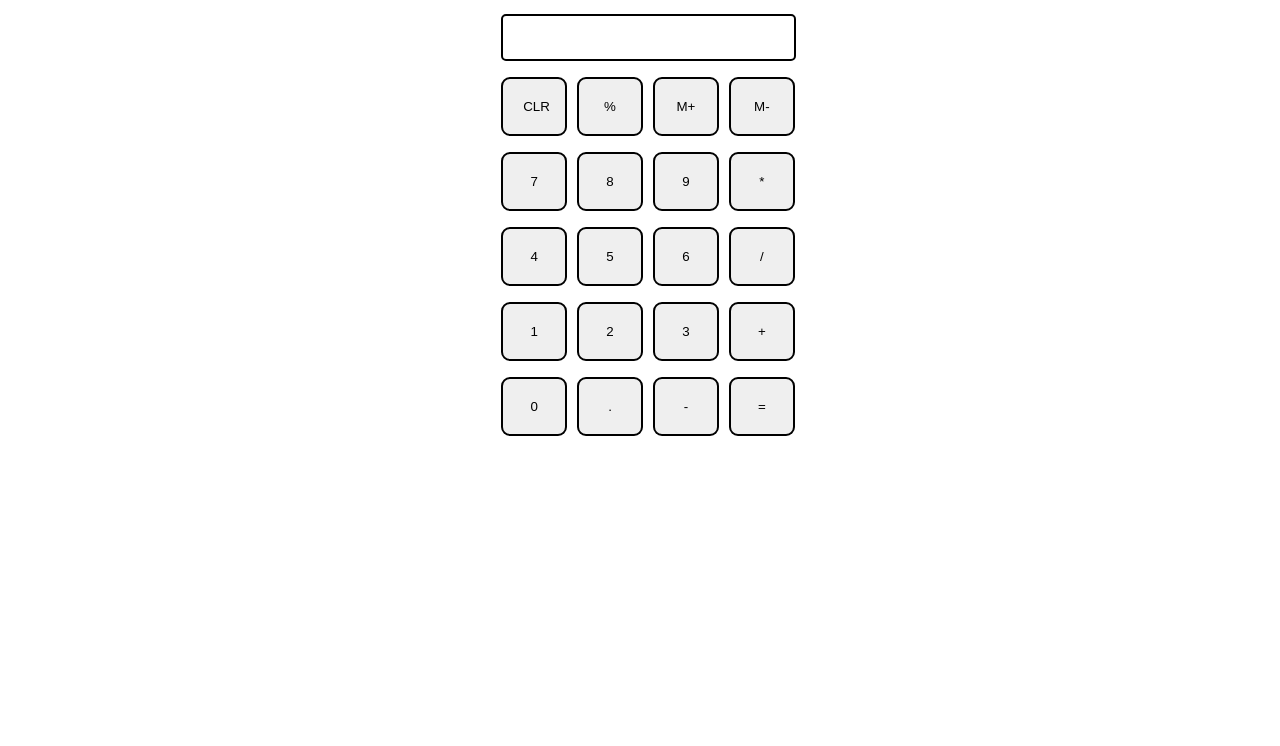
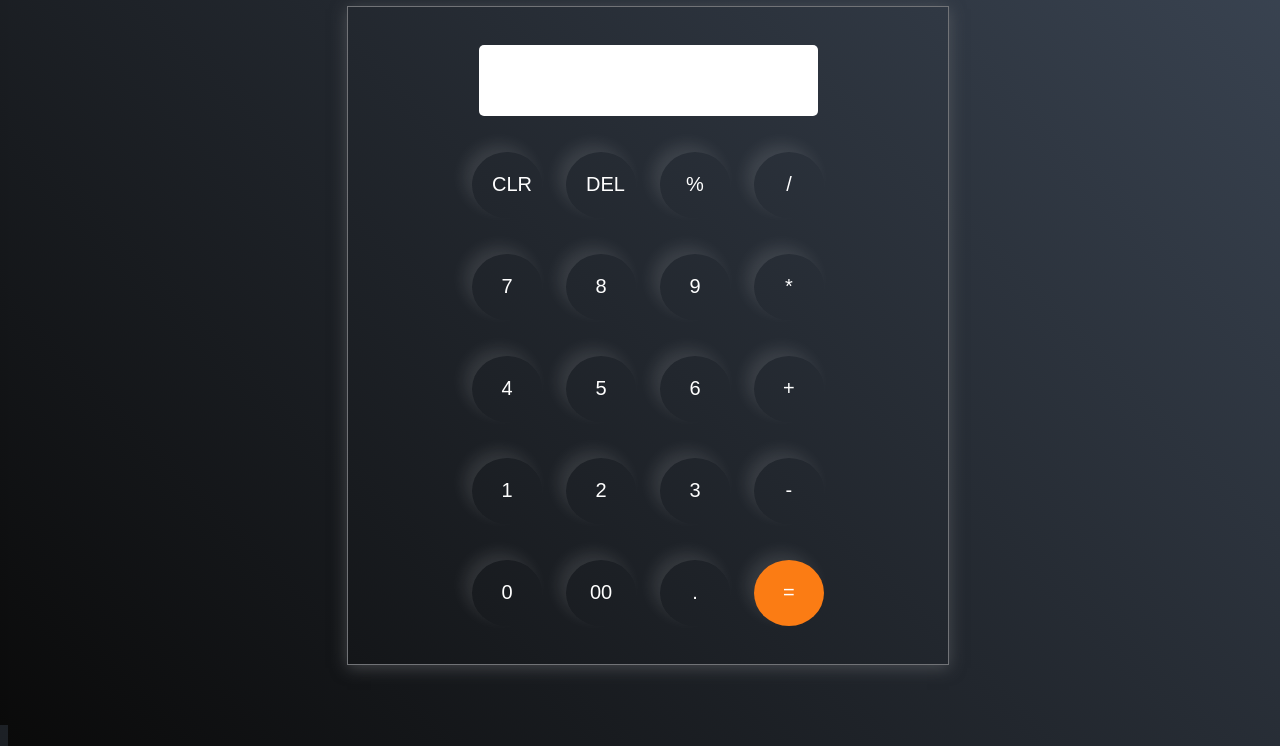
Before and after one commit to Suhani2804/codsoft-2023, a plain HTML site: page CALCULATOR(Task 2)/index.html in a window 1280 px wide. Shown: the part 75-821 px from the top of the page. Drawn offline with Linux system fonts and the light colour scheme.

Commit message:
final changes in task 2

```diff
--- a/CALCULATOR(Task 2)/index.html
+++ b/CALCULATOR(Task 2)/index.html
@@ -17,9 +17,9 @@
         </div>
         <div class="row">
             <button class="button">CLR</button>
+            <button class="button">DEL</button>
             <button class="button">%</button>
-            <button class="button">M+</button>
-           <button class="button">M-</button>
+           <button class="button">/</button>
         </div>
 
         <div class="row">
@@ -33,21 +33,21 @@
             <button class="button">4</button>
             <button class="button">5</button>
             <button class="button">6</button>
-           <button class="button">/</button>
+           <button class="button">+</button>
         </div>
 
         <div class="row">
             <button class="button">1</button>
             <button class="button">2</button>
             <button class="button">3</button>
-           <button class="button">+</button>
+           <button class="button">-</button>
         </div>
 
         <div class="row">
             <button class="button">0</button>
+            <button class="button">00</button>
             <button class="button">.</button>
-            <button class="button">-</button>
-           <button class="button">=</button>
+           <button class="button equalBtn" >=</button>
         </div>
     </div>
     <script src="script.js"></script>
--- a/CALCULATOR(Task 2)/script.js
+++ b/CALCULATOR(Task 2)/script.js
@@ -10,6 +10,10 @@ Array.from(buttons).forEach((button)=>{
             document.querySelector('input').value="";
             string="";
         }
+        else if(e.target.innerHTML=='DEL'){
+            string=string.substring(0,string.length-1);
+            document.querySelector('input').value=string;
+        }
         else{
             console.log(e.target);
             string=string + e.target.innerHTML;
--- a/CALCULATOR(Task 2)/style.css
+++ b/CALCULATOR(Task 2)/style.css
@@ -1,28 +1,50 @@
-@import url('https://fonts.googleapis.com/css2?family=Roboto:wght@300&display=swap');
+@import url('https://fonts.googleapis.com/css2?family=Poppins:wght@500&display=swap');
 html,body{
     height:100%;
     width:100%;
     font-family: 'Roboto', sans-serif;
+    background: linear-gradient(45deg, #0a0a0a, #3a4452)
 }
 
 .button{
     padding:20px;
-    margin: 0 3px;
-    border:2px solid black;
-    border-radius:9px;
+    border:none;
+    margin: 10px;
+    border-radius:50%;
     cursor:pointer;
-    width:66px;
+    width:70px;
+    height:66px;
+    background:transparent;
+    color:#fff;
+    font-size:20px;
+    box-shadow: -8px -8px 15px rgba(255,255,255,0.1);
 }
 
 .row{
     margin: 8px 0;
 }
 
+.container{
+    border: 1px solid #717377;
+    width:70vh;
+    padding:20px;
+    border-radius:16x;
+    background:transparent;
+    box-shadow: 0px 3px 15px rgba(113,115,119,0.5);
+}
+
 .row input{
     width:291px;
-    margin:0;
-    padding:10px 0px;
-    border:2px solid black;
+    margin:10px;
+    padding:24px;
+    border:none;
     border-radius: 5px;
     font-size: 20px;
+    cursor:pointer;
+    outline:none;
+    box-shadow: 0px 3px 15px rgbs(84,84,84,0.2);
 }
+
+.equalBtn{
+    background: #fb7c14;
+}
```
